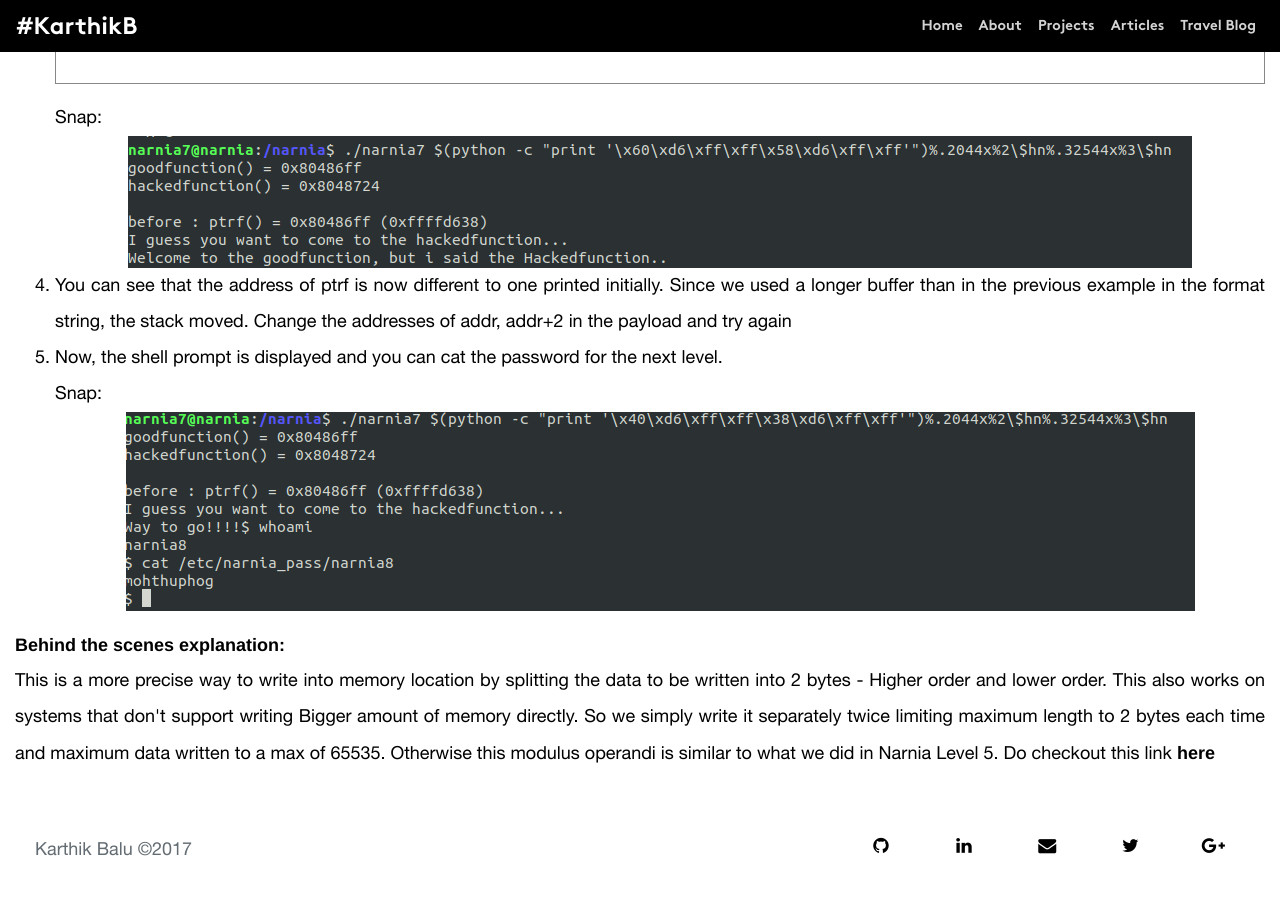
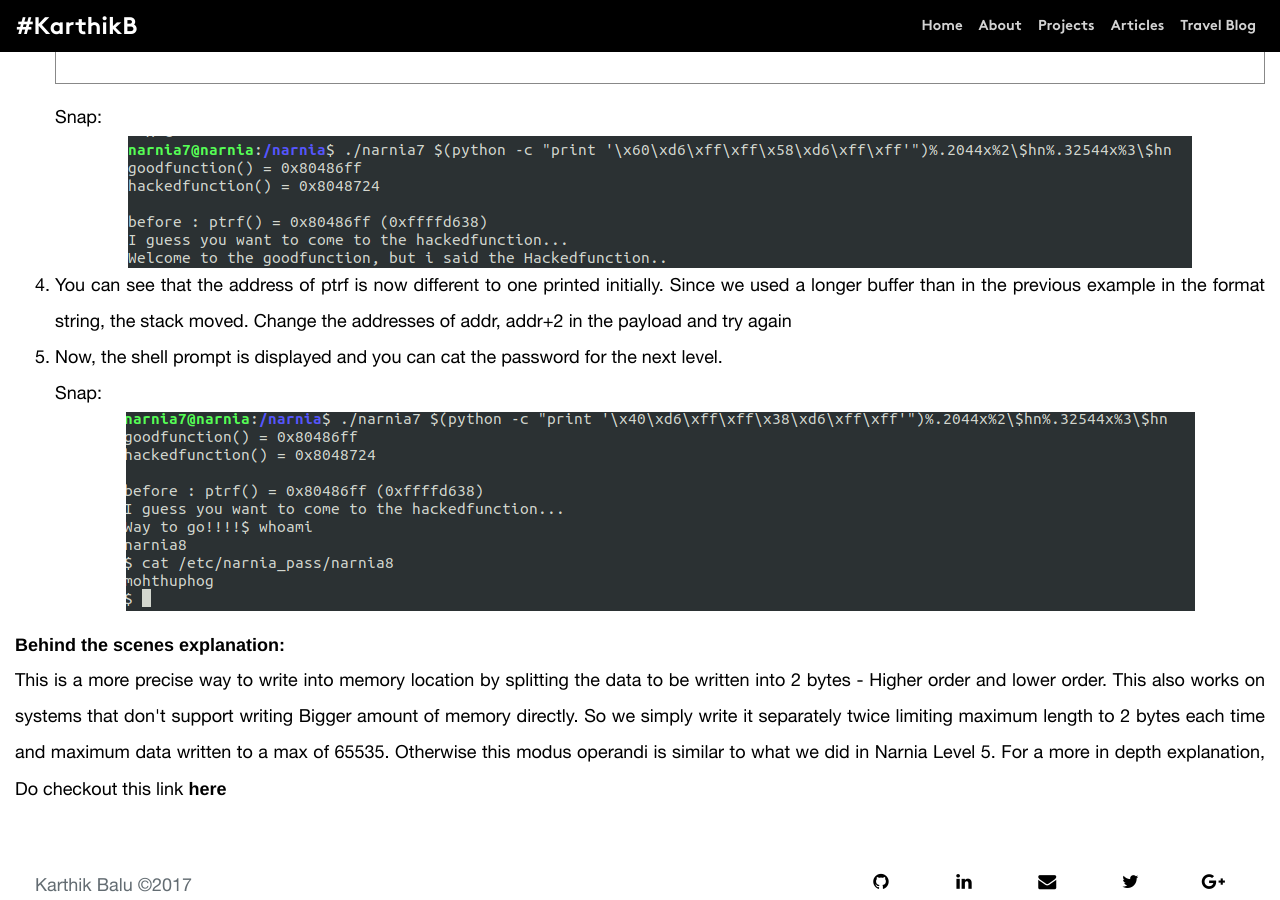
Before and after one commit to karthik-balu/karthik-balu.github.io, a Jekyll site: the page built from _posts/2018-12-14-Cybersecurity-Narnia7.html, in a window 1280 px wide and 900 px high, scrolled down 2616 px. Built offline with Jekyll 4.4.1, drawn with Linux system fonts in a browser that asks for light colours; before the commit the page ends 3480 px from its top, so only the background shows below that.

Commit message:
Typo fixes n7

```diff
--- a/_posts/2018-12-14-Cybersecurity-Narnia7.html
+++ b/_posts/2018-12-14-Cybersecurity-Narnia7.html
@@ -85,8 +85,8 @@ category: projects
       This is a more precise way to write into memory location by splitting the data to be written into 2 bytes - Higher order and lower order.
       This also works on systems that don't support writing Bigger amount of memory directly.
       So we simply write it separately twice limiting maximum length to 2 bytes each time and maximum data written to a max of 65535.
-      Otherwise this modulus operandi is similar to what we did in Narnia Level 5.
-      Do checkout this link <a href="https://www.cgsecurity.org/Articles/SecProg/Art4/"><b> here</b></a>
+      Otherwise this modus operandi is similar to what we did in Narnia Level 5.
+      For a more in depth explanation, Do checkout this link <a href="https://www.cgsecurity.org/Articles/SecProg/Art4/"><b> here</b></a>
 
     </p>
 
```
